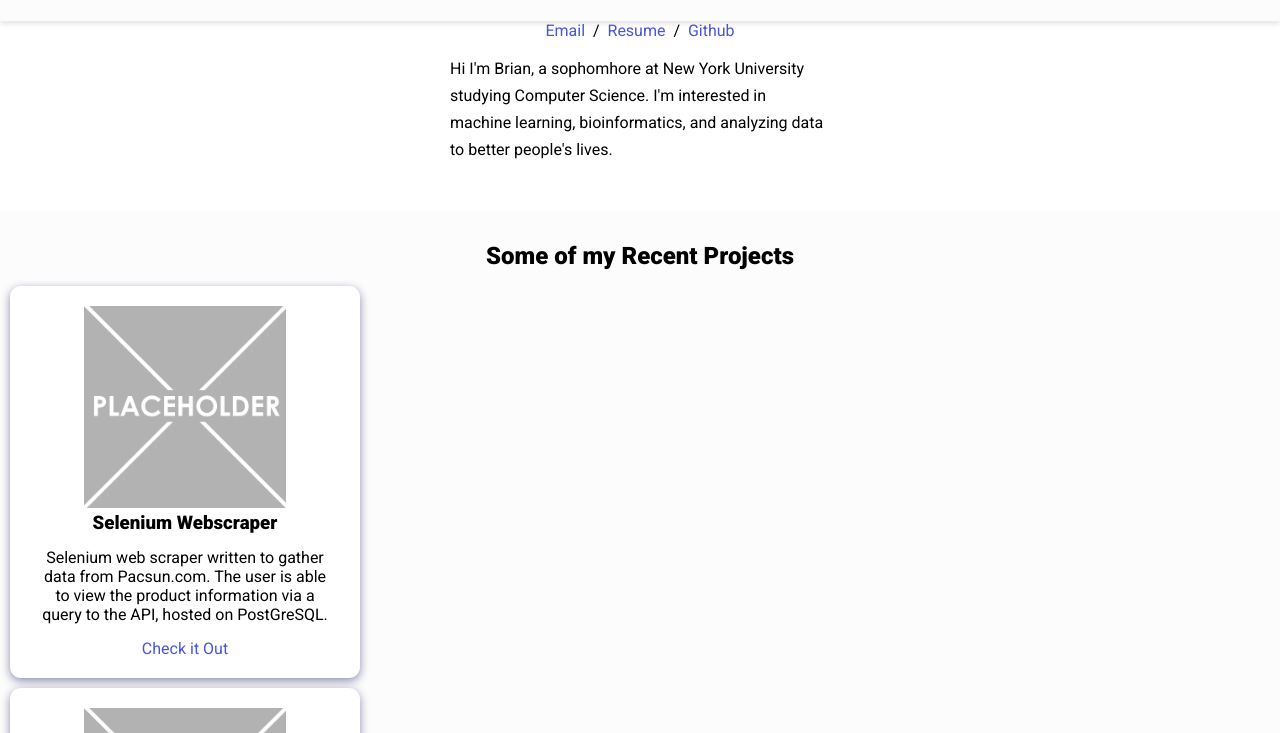
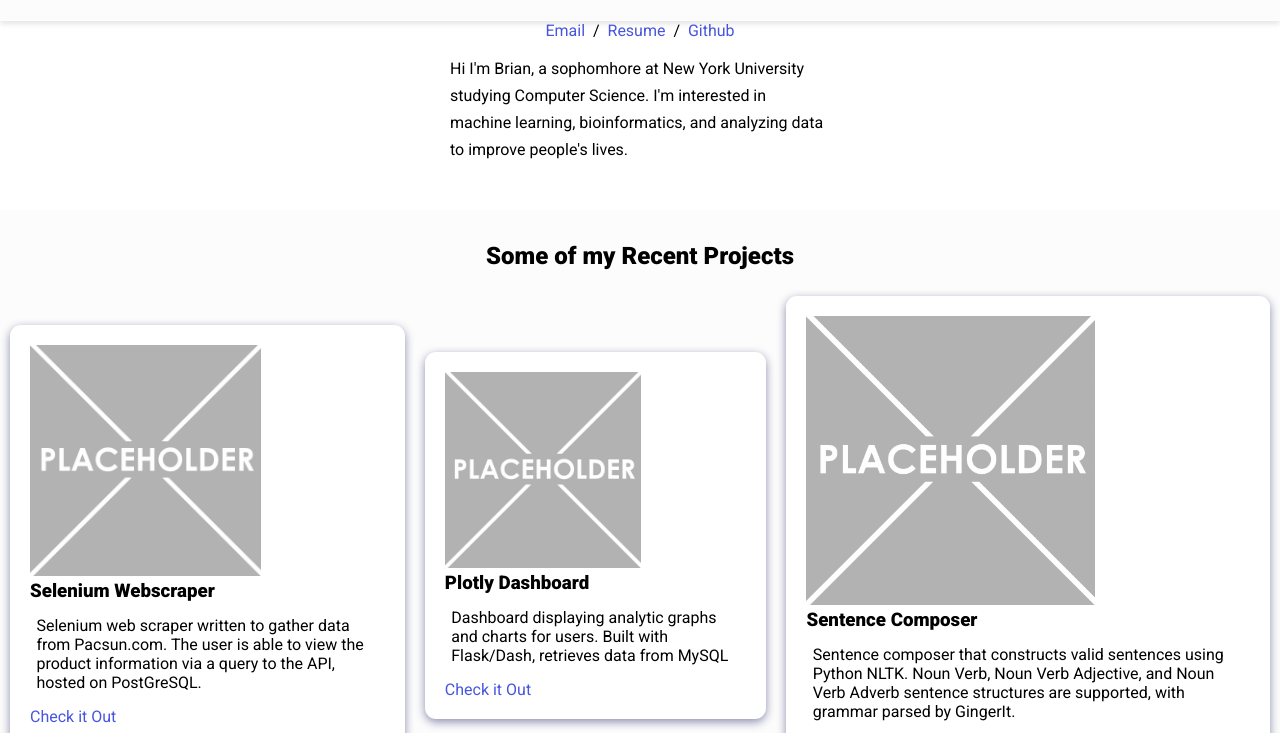
Before and after one commit to brianzou03/brianzou-website, a plain HTML site: page index.html in a window 1280 px wide. Shown: the part 55-788 px from the top of the page. Drawn offline with nearby package versions, Linux system fonts and the light colour scheme; a script that the page names is missing.

Commit message:
Index updated

```diff
--- a/assets/static/style.css
+++ b/assets/static/style.css
@@ -116,7 +116,7 @@ nav ul li {
 
 .contact-bar {
     text-align: center;
-    top-margin: 20px;
+    top-margin: 100px;
     bottom-margin: 20px;
 }
 
@@ -137,10 +137,10 @@ nav ul li {
   margin-bottom: 1rem;
 }
 
-.project-container {
-  text-align: center;
-  width: 21.875rem;
-  padding: 1rem;
+.projects-container {
+  display: flex;
+  align-items: center;
+  justify-content: center;
 }
 
 .project-container p {
--- a/index.html
+++ b/index.html
@@ -49,7 +49,7 @@
     <div class="bio">
         <p class="bio-text">
             Hi I'm Brian, a sophomhore at New York University studying Computer Science.
-            I'm interested in machine learning, bioinformatics, and analyzing data to better people's lives.
+            I'm interested in machine learning, bioinformatics, and analyzing data to improve people's lives.
         </p>
     </div>
 </section>
```
